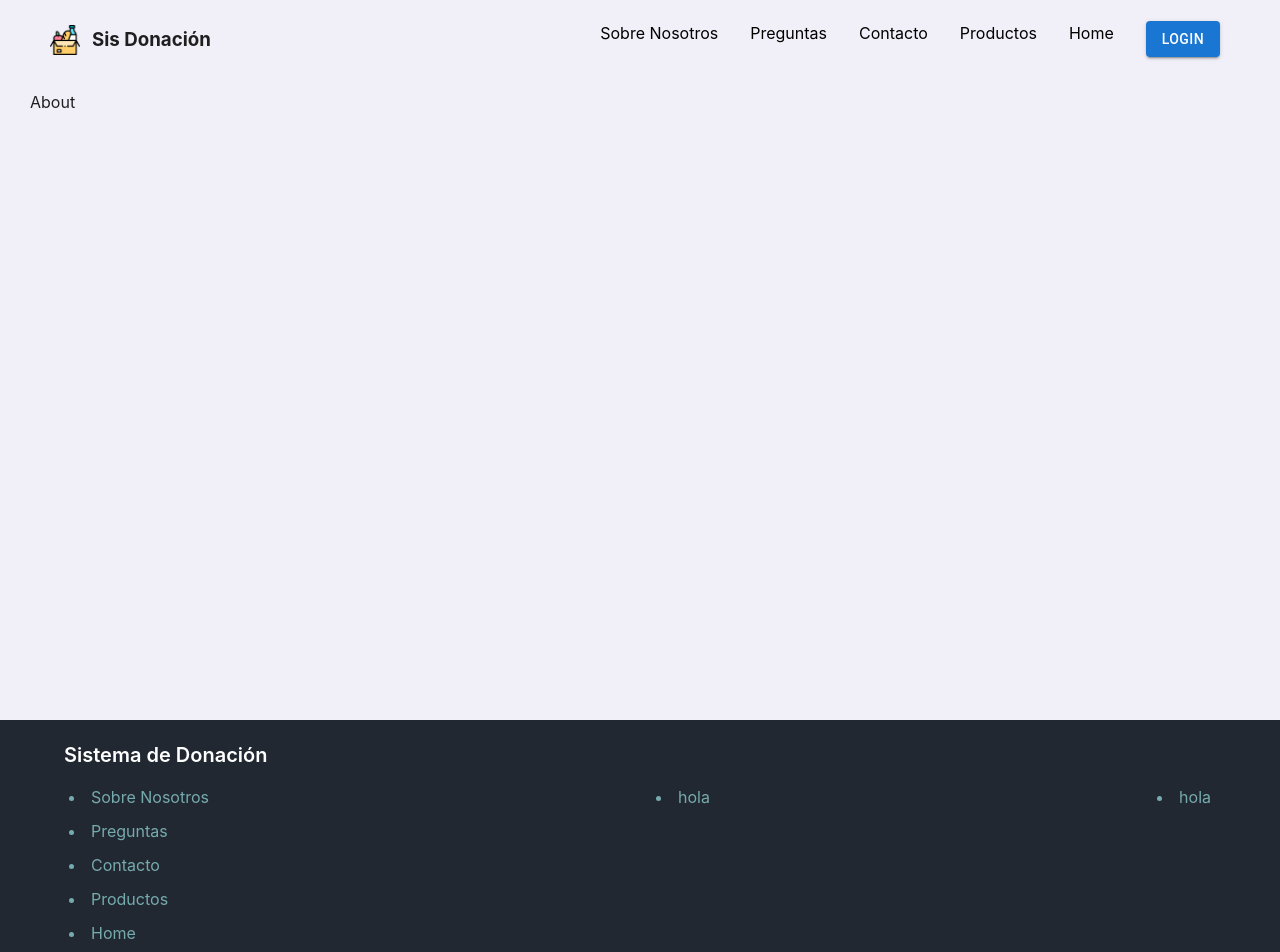
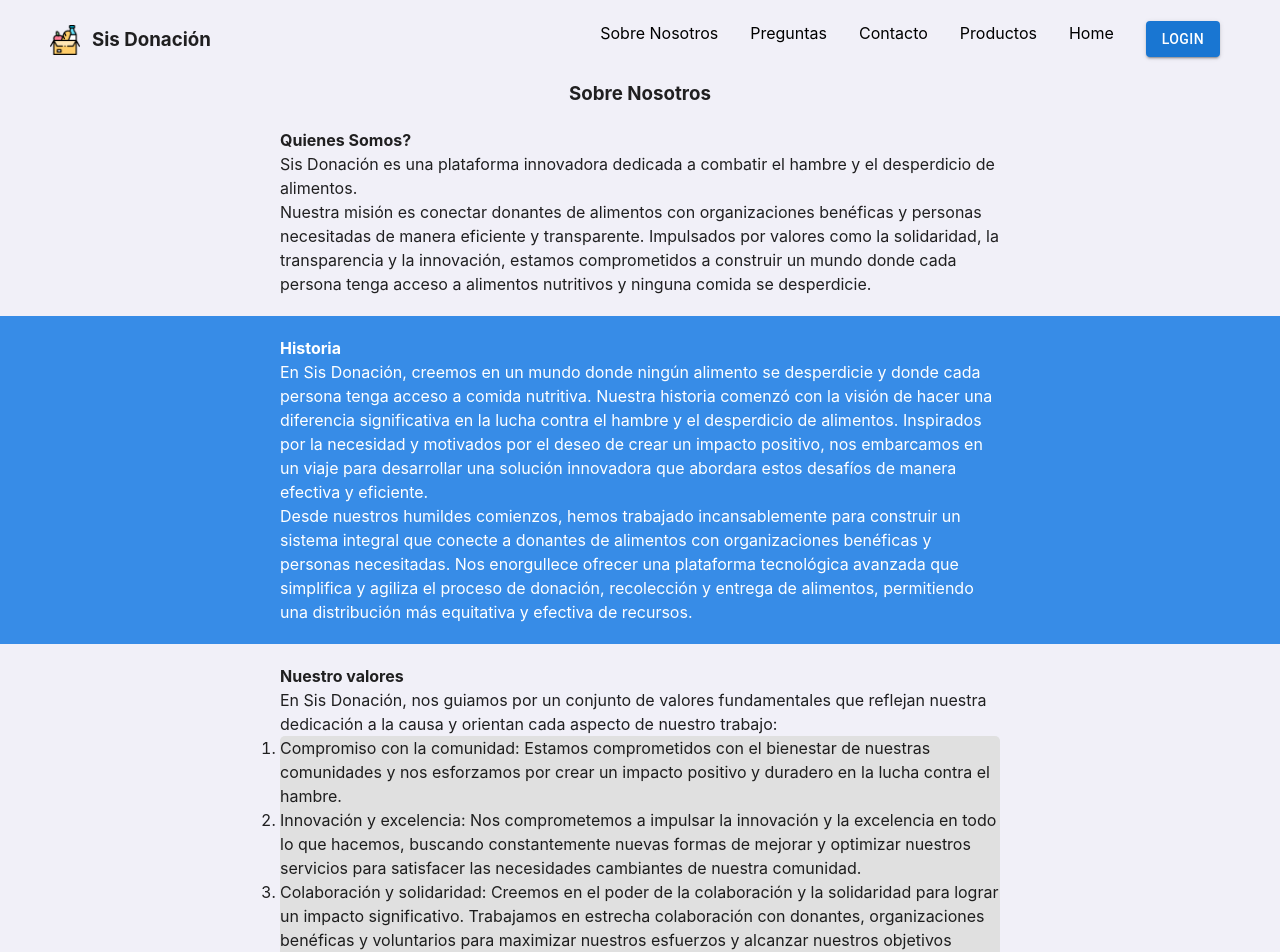
Before and after one commit to LeonelChauca/Sistema_donacion_281, a React (Vite) app: page /about in a window 1280 px wide. Shown: the top 952 px of the page. Built offline with nearby package versions, Linux system fonts and the light colour scheme.

Commit message:
Adicionado Sobre mi page

```diff
--- a/src/App.css
+++ b/src/App.css
@@ -15,7 +15,7 @@ body{
 }
 
 .main{
-  padding: 10px 30px;
+
   min-height: calc( 90vh - var(--nav-height));
 }
 /*
--- a/src/containers/About.jsx
+++ b/src/containers/About.jsx
@@ -1,9 +1,49 @@
-const About =()=>{
-    return (
-     <>
-        About
-     </>
-    )
- }
 
- export default About ;
+import style from "../styles/components/About.module.css"
+const About = () => {
+   return (
+      <>
+         <h3 style={{ textAlign: "center" }}>Sobre Nosotros</h3>
+
+         <section className={style.about + " " + style.section}>
+            <div className={style.card}>
+               <h4>Quienes Somos? </h4>
+               <p>
+                  Sis Donación es una plataforma innovadora dedicada a combatir el hambre y el desperdicio de alimentos.
+               </p>
+               <p>Nuestra misión es conectar donantes de alimentos con organizaciones benéficas y personas necesitadas de manera eficiente y transparente. Impulsados por valores como la solidaridad, la transparencia y la innovación, estamos comprometidos a construir un mundo donde cada persona tenga acceso a alimentos nutritivos y ninguna comida se desperdicie.
+               </p>
+            </div>
+
+         </section>
+         <section className={style.historia + " " + style.section}>
+            <div className={style.card}>
+               <h4>Historia</h4>
+               <p>
+                  En Sis Donación, creemos en un mundo donde ningún alimento se desperdicie y donde cada persona tenga acceso a comida nutritiva. Nuestra historia comenzó con la visión de hacer una diferencia significativa en la lucha contra el hambre y el desperdicio de alimentos. Inspirados por la necesidad y motivados por el deseo de crear un impacto positivo, nos embarcamos en un viaje para desarrollar una solución innovadora que abordara estos desafíos de manera efectiva y eficiente.
+               </p>
+               <p>
+                  Desde nuestros humildes comienzos, hemos trabajado incansablemente para construir un sistema integral que conecte a donantes de alimentos con organizaciones benéficas y personas necesitadas. Nos enorgullece ofrecer una plataforma tecnológica avanzada que simplifica y agiliza el proceso de donación, recolección y entrega de alimentos, permitiendo una distribución más equitativa y efectiva de recursos.
+               </p>
+            </div>
+         </section>
+         <section className={style.valores + " " + style.section}>
+            <div className={style.card}>
+               <h4>Nuestro valores</h4>
+               <p>         En Sis Donación, nos guiamos por un conjunto de valores fundamentales que reflejan nuestra dedicación a la causa y orientan cada aspecto de nuestro trabajo:
+               </p>
+               <ol className={style.itemValores}>
+                  <li>Compromiso con la comunidad: Estamos comprometidos con el bienestar de nuestras comunidades y nos esforzamos por crear un impacto positivo y duradero en la lucha contra el hambre.</li>
+                  <li>Innovación y excelencia: Nos comprometemos a impulsar la innovación y la excelencia en todo lo que hacemos, buscando constantemente nuevas formas de mejorar y optimizar nuestros servicios para satisfacer las necesidades cambiantes de nuestra comunidad.</li>
+                  <li>Colaboración y solidaridad: Creemos en el poder de la colaboración y la solidaridad para lograr un impacto significativo. Trabajamos en estrecha colaboración con donantes, organizaciones benéficas y voluntarios para maximizar nuestros esfuerzos y alcanzar nuestros objetivos comunes.</li>
+                  <li>Respeto por el medio ambiente: Valoramos y respetamos el medio ambiente, y nos comprometemos a reducir el desperdicio de alimentos y minimizar nuestro impacto en el planeta a través de prácticas sostenibles y ecológicamente responsables.</li>
+               </ol>
+            </div>
+         </section>
+
+
+      </>
+   )
+}
+
+export default About;
--- /dev/null
+++ b/src/styles/components/About.module.css
@@ -0,0 +1,24 @@
+.section{
+    display: flex;
+    justify-content: center;
+    align-items: center;
+    flex-direction: column;
+}
+.card{
+    padding: 20px 40px ;
+    max-width: 800px;
+}
+.about{
+
+}
+
+.historia{
+ background: var(--color-secundario);
+ color: white ;
+}
+
+.itemValores{
+    background: rgb(224, 224, 224) ;
+    gap:10px;
+    border-radius: 5px;
+}
```
Also changed, not shown: src/App.jsx (line endings or trailing spaces).
